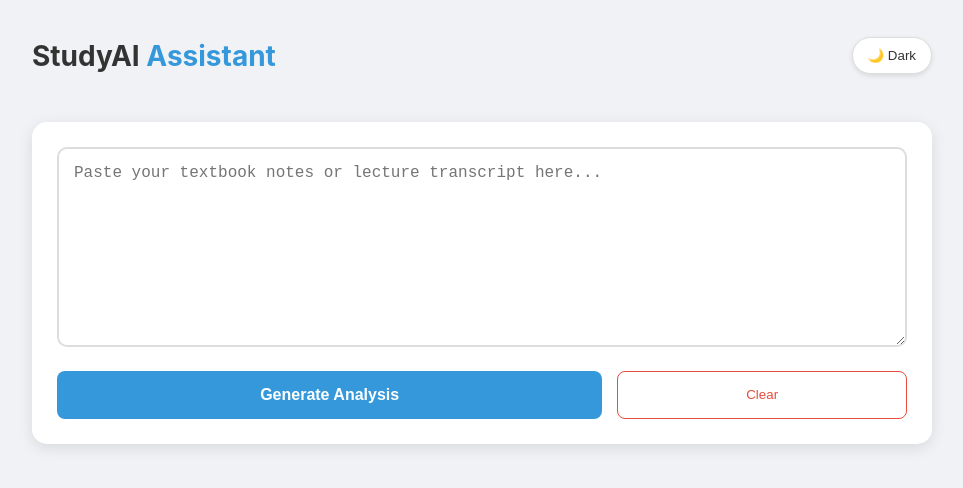
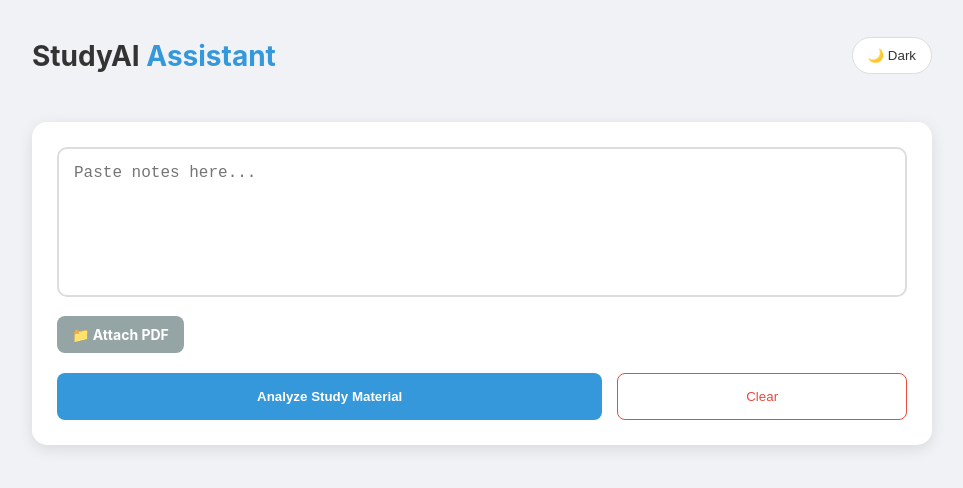
Before and after one commit to Pragya-19gd/ai-study-assistant, a React (Create React App) app in the folder client/: page / in a window 1280 px wide. Shown: the top 488 px of the page, without its empty margins (158-1121 px from the left). Built offline with nearby package versions, Linux system fonts and the light colour scheme.

Commit message:
Fixed dependencies

```diff
--- a/client/src/App.js
+++ b/client/src/App.js
@@ -2,11 +2,11 @@ import React, { useState } from "react";
 
 function App() {
   const [text, setText] = useState("");
+  const [file, setFile] = useState(null); // 1. New state for PDF
   const [result, setResult] = useState(null);
   const [loading, setLoading] = useState(false);
   const [darkMode, setDarkMode] = useState(false);
 
-  // Dynamic Theme Object
   const theme = {
     bg: darkMode ? "#121212" : "#f0f2f5",
     card: darkMode ? "#1e1e1e" : "#ffffff",
@@ -18,33 +18,40 @@ function App() {
     success: "#2ecc71"
   };
 
+  // 2. Updated analyze function to handle Text OR PDF
   const analyzeText = async () => {
-    if (!text.trim()) return alert("Please enter some text!");
+    if (!text.trim() && !file) return alert("Please enter text or upload a PDF!");
     setLoading(true);
     setResult(null);
 
     try {
+      const formData = new FormData();
+      if (file) {
+        formData.append("pdf", file); // Send file if exists
+      } else {
+        formData.append("text", text); // Otherwise send text
+      }
+
       const response = await fetch("/analyze", {
         method: "POST",
-        headers: { "Content-Type": "application/json" },
-        body: JSON.stringify({ text }),
+        // Note: Do NOT set Content-Type header when using FormData
+        body: formData,
       });
+
       const data = await response.json();
       setResult(data);
     } catch (error) {
-      alert("Error connecting to backend. Ensure server is running on port 5000!");
+      alert("Error connecting to backend. Check Render logs!");
     } finally {
       setLoading(false);
     }
   };
 
   const getHighlightedText = () => {
-  // Add a safety check: if result or result.keywords is missing, just return the text
     if (!result || !result.keywords || !Array.isArray(result.keywords)) return text;
-
     let highlighted = text;
     result.keywords.forEach(word => {
-    if (word) { // Only highlight if the word exists
+      if (word) {
         const regex = new RegExp(`\\b(${word})\\b`, "gi");
         highlighted = highlighted.replace(regex, `<mark style="background-color: #f1c40f; color: black; border-radius: 4px; padding: 0 2px;">$1</mark>`);
       }
@@ -58,159 +65,94 @@ function App() {
   };
 
   return (
-    <div style={{
-      backgroundColor: theme.bg,
-      color: theme.text,
-      minHeight: "100vh",
-      transition: "all 0.3s ease",
-      padding: "20px"
-    }}>
+    <div style={{ backgroundColor: theme.bg, color: theme.text, minHeight: "100vh", padding: "20px" }}>
       <div style={{ maxWidth: "900px", margin: "0 auto" }}>
 
-        {/* Navbar / Header */}
         <header style={{ display: "flex", justifyContent: "space-between", alignItems: "center", marginBottom: "30px" }}>
           <h1 style={{ fontSize: "28px", fontWeight: "bold" }}>StudyAI <span style={{color: theme.accent}}>Assistant</span></h1>
-          <button
-            onClick={() => setDarkMode(!darkMode)}
-            style={{
-              padding: "10px 15px",
-              borderRadius: "50px",
-              border: `1px solid ${theme.border}`,
-              backgroundColor: theme.card,
-              color: theme.text,
-              cursor: "pointer",
-              boxShadow: "0 2px 5px rgba(0,0,0,0.1)"
-            }}
-          >
+          <button onClick={() => setDarkMode(!darkMode)} style={{ padding: "10px 15px", borderRadius: "50px", border: `1px solid ${theme.border}`, backgroundColor: theme.card, color: theme.text, cursor: "pointer" }}>
             {darkMode ? "☀️ Light" : "🌙 Dark"}
           </button>
         </header>
 
-        {/* Main Input Card */}
-        <div style={{
-          backgroundColor: theme.card,
-          padding: "25px",
-          borderRadius: "15px",
-          boxShadow: "0 4px 15px rgba(0,0,0,0.1)",
-          marginBottom: "30px"
-        }}>
+        <div style={{ backgroundColor: theme.card, padding: "25px", borderRadius: "15px", boxShadow: "0 4px 15px rgba(0,0,0,0.1)", marginBottom: "30px" }}>
           <textarea
             value={text}
             onChange={(e) => setText(e.target.value)}
-            placeholder="Paste your textbook notes or lecture transcript here..."
-            style={{
-              width: "100%",
-              height: "200px",
-              padding: "15px",
-              borderRadius: "10px",
-              border: `2px solid ${theme.border}`,
-              backgroundColor: theme.inputBg,
-              color: theme.text,
-              fontSize: "16px",
-              outline: "none",
-              resize: "vertical",
-              boxSizing: "border-box"
-            }}
+            disabled={!!file} // Disable text if a file is selected
+            placeholder={file ? `File selected: ${file.name}` : "Paste notes here..."}
+            style={{ width: "100%", height: "150px", padding: "15px", borderRadius: "10px", border: `2px solid ${theme.border}`, backgroundColor: theme.inputBg, color: theme.text, fontSize: "16px", outline: "none", resize: "none", boxSizing: "border-box" }}
           />
+
+          <div style={{ display: "flex", gap: "10px", marginTop: "15px", alignItems: "center" }}>
+            {/* 3. The PDF Upload Button */}
+            <label style={{
+              backgroundColor: file ? theme.success : "#95a5a6",
+              color: "white", padding: "10px 15px", borderRadius: "8px", cursor: "pointer", fontSize: "14px", fontWeight: "bold"
+            }}>
+              {file ? "✓ PDF Attached" : "📁 Attach PDF"}
+              <input
+                type="file"
+                accept="application/pdf"
+                onChange={(e) => setFile(e.target.files[0])}
+                style={{ display: "none" }}
+              />
+            </label>
+            {file && <span style={{ fontSize: "12px", color: theme.subtext }}>{file.name}</span>}
+          </div>
 
           <div style={{ display: "flex", gap: "15px", marginTop: "20px" }}>
             <button
-               type="button"
               onClick={analyzeText}
               disabled={loading}
-              style={{
-                flex: 2,
-                padding: "15px",
-                backgroundColor: theme.accent,
-                color: "white",
-                border: "none",
-                borderRadius: "8px",
-                fontSize: "16px",
-                fontWeight: "bold",
-                cursor: loading ? "not-allowed" : "pointer",
-                opacity: loading ? 0.7 : 1,
-                transition: "transform 0.1s"
-              }}
-              onMouseEnter={(e) => e.target.style.filter = "brightness(1.1)"}
-              onMouseLeave={(e) => e.target.style.filter = "brightness(1)"}
+              style={{ flex: 2, padding: "15px", backgroundColor: theme.accent, color: "white", border: "none", borderRadius: "8px", fontWeight: "bold", cursor: loading ? "not-allowed" : "pointer" }}
             >
-              {loading ? "Processing..." : "Generate Analysis"}
+              {loading ? "Analyzing..." : "Analyze Study Material"}
             </button>
             <button
-              onClick={() => { setText(""); setResult(null); }}
-              style={{
-                flex: 1,
-                padding: "15px",
-                backgroundColor: "transparent",
-                color: "#e74c3c",
-                border: "1px solid #e74c3c",
-                borderRadius: "8px",
-                cursor: "pointer"
-              }}
+              onClick={() => { setText(""); setResult(null); setFile(null); }}
+              style={{ flex: 1, padding: "15px", backgroundColor: "transparent", color: "#e74c3c", border: "1px solid #e74c3c", borderRadius: "8px", cursor: "pointer" }}
             >
               Clear
             </button>
           </div>
         </div>
 
-        {/* Results Sections */}
+        {/* Results Sections remain the same as your code... */}
         {result && (
-          <div style={{ display: "grid", gap: "20px", animation: "fadeIn 0.5s ease" }}>
-
-            {/* Summary Card */}
-            <div style={{ backgroundColor: theme.card, padding: "20px", borderRadius: "12px", boxShadow: "0 4px 10px rgba(0,0,0,0.05)" }}>
-              <div style={{ display: "flex", justifyContent: "space-between", alignItems: "flex-start" }}>
+          <div style={{ display: "grid", gap: "20px" }}>
+            <div style={{ backgroundColor: theme.card, padding: "20px", borderRadius: "12px" }}>
+              <div style={{ display: "flex", justifyContent: "space-between" }}>
                 <h3 style={{ marginTop: 0, color: theme.accent }}>Quick Summary</h3>
-                <button onClick={() => copyToClipboard(result.summary)} style={{ background: "none", border: "none", cursor: "pointer", fontSize: "18px" }}>📋</button>
+                <button onClick={() => copyToClipboard(result.summary)} style={{ background: "none", border: "none", cursor: "pointer" }}>📋</button>
               </div>
               <p style={{ lineHeight: "1.6", color: theme.subtext }}>{result.summary}</p>
             </div>
 
-            {/* Keyword Chips */}
             <div style={{ backgroundColor: theme.card, padding: "20px", borderRadius: "12px" }}>
               <h3 style={{ marginTop: 0, color: theme.accent }}>Core Concepts</h3>
               <div style={{ display: "flex", flexWrap: "wrap", gap: "10px" }}>
-                {result.keywords && result.keywords.map((word, i) => (
-                  <span key={i} style={{
-                    backgroundColor: theme.accent + "22", // adds transparency
-                    color: theme.accent,
-                    padding: "8px 15px",
-                    borderRadius: "50px",
-                    fontSize: "14px",
-                    fontWeight: "600",
-                    border: `1px solid ${theme.accent}`
-                  }}>
+                {result.keywords?.map((word, i) => (
+                  <span key={i} style={{ backgroundColor: theme.accent + "22", color: theme.accent, padding: "8px 15px", borderRadius: "50px", fontSize: "14px", fontWeight: "600", border: `1px solid ${theme.accent}` }}>
                     {word}
                   </span>
                 ))}
               </div>
             </div>
 
-            {/* Highlighted View */}
+            {/* Smart Highlight only shows if text was used (PDF doesn't show in textarea) */}
+            {!file && (
               <div style={{ backgroundColor: theme.card, padding: "20px", borderRadius: "12px" }}>
                 <h3 style={{ marginTop: 0, color: theme.accent }}>Smart Highlight View</h3>
                 <div
-                style={{
-                  lineHeight: "1.8",
-                  whiteSpace: "pre-wrap",
-                  color: theme.text,
-                  backgroundColor: darkMode ? "#111" : "#f9f9f9",
-                  padding: "15px",
-                  borderRadius: "8px"
-                }}
+                  style={{ lineHeight: "1.8", whiteSpace: "pre-wrap", color: theme.text, backgroundColor: darkMode ? "#111" : "#f9f9f9", padding: "15px", borderRadius: "8px" }}
                   dangerouslySetInnerHTML={{ __html: getHighlightedText() }}
                 />
               </div>
-
+            )}
           </div>
         )}
       </div>
-      <style>{`
-        @keyframes fadeIn {
-          from { opacity: 0; transform: translateY(10px); }
-          to { opacity: 1; transform: translateY(0); }
-        }
-      `}</style>
     </div>
   );
 }
```
Also changed, not shown: package.json (+8 -4 lines). Lines whose indentation alone changed are shown as unchanged.
